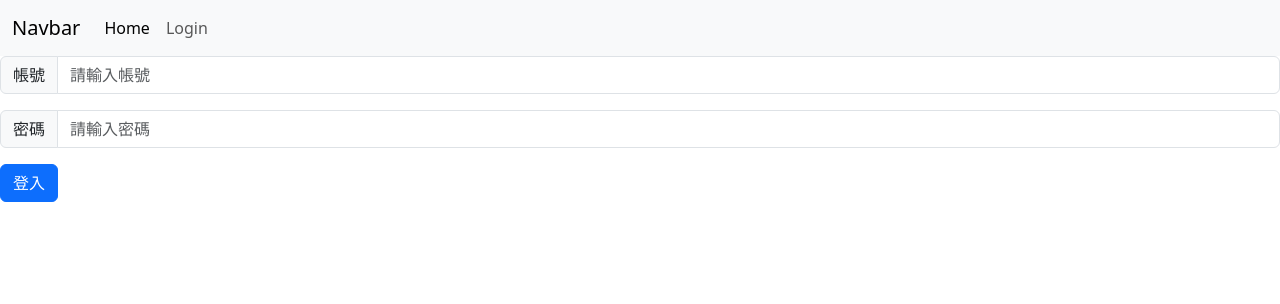
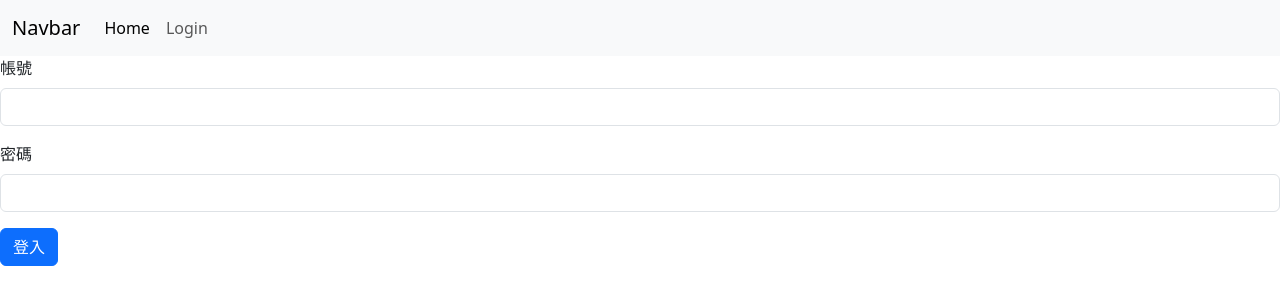
Before and after one commit to Dggrdg/vueapp, a Vue app in the folder vueapp/: page /Login in a window 1280 px wide. Shown: the top 304 px of the page. Built offline with nearby package versions, Linux system fonts and the light colour scheme.

Commit message:
20231218

```diff
--- a/vueapp/src/type/Customer.ts
+++ b/vueapp/src/type/modelType/Customer.ts
@@ -1,4 +1,4 @@
-export interface Customer {
+export type Customer = {
     name: string,
     password: string,
     ID: number,
--- a/vueapp/src/views/LoginView.vue
+++ b/vueapp/src/views/LoginView.vue
@@ -1,58 +1,66 @@
 <template>
-    <div class="row">
-        <div class="col-12">
-            <div class="input-group mb-3">
-                <span class="input-group-text" id="basic-addon1">帳號</span>
-                <input type="text" class="form-control" placeholder="請輸入帳號" aria-label="Username"
-                    aria-describedby="basic-addon1" v-model="accountValue">
-            </div>
+    <form class="row g-3 needs-validation" novalidate>
+        <div class="col-md-12">
+            <label for="validationCustom01" class="form-label">帳號</label>
+            <input type="text" class="form-control" id="validationCustom01" v-model="accountValue" required>
+        </div>
+        <div class="col-md-12">
+            <label for="validationCustom02" class="form-label">密碼</label>
+            <input type="text" class="form-control" id="validationCustom02" v-model="passwordValue" required>
         </div>
         <div class="col-12">
-            <div class="input-group mb-3">
-                <span class="input-group-text" id="basic-addon1">密碼</span>
-                <input type="text" class="form-control" placeholder="請輸入密碼" aria-label="Username"
-                    aria-describedby="basic-addon1" v-model="passwordValue">
-            </div>
+            <button class="btn btn-primary" type="submit">登入</button>
         </div>
-        <div class="col-12">
-            <button type="button" class="btn btn-primary" @click="Login">登入</button>
-        </div>
-    </div>
+    </form>
 </template>
 <script setup lang="ts">
-import { ref, onMounted, onBeforeMount, onUpdated } from 'vue'
-import { type Customer } from "../type/Customer"
+import { ref, reactive, onMounted, onBeforeMount, onUpdated } from 'vue'
+import { type Customer } from "../type/modelType/Customer"
 import axios from 'axios';
 
-let user = ref<Customer>();
+let user = reactive([]);
 let accountValue = ref();
 let passwordValue = ref();
 
-const Login = async () => {
-    try {
-        const response = await axios.get('localhost:8080/home/login');
+let customer: Customer = reactive({
+    ID: 0,
+    name: "",
+    password: "",
+    birthday: ""
+})
 
-    } catch (error) {
-        console.log(error);
-        alert("帳號或密碼錯誤")
+
+onMounted(() => {
+})
+
+onUpdated(() => {
+    console.log(user);
+
+    customer.name = accountValue.value;
+    customer.password = passwordValue.value;
+    valid(customer);
+})
+
+const valid = (customer: Customer): boolean => {
+    if (customer.name && customer.password) {
+        console.log("錯誤");
+        return false;
+    } else {
+        console.log("正確");
+        return true;
     }
 }
 
+const Login = async () => {
 
-// onMounted(() => {
-//     console.log('onMounted');
+    axios.get("http://localhost:8080/home/login")
+        .then(response => {
+            console.log(response);
 
-//     axios.get('http://localhost:8080/search/search')
-//         .then(
-//             response => {
-//                 pepole.value = response.data
-//                 console.log("people = " + pepole);
-//                 return pepole;
-//             }
-//         ).catch(error => {
-//             console.log(error);
-//         })
-// })
+        }).catch(error => {
+            console.log(error);
+        })
+}
 
 onBeforeMount(() => {
     console.log("onBeforeMount");
```
